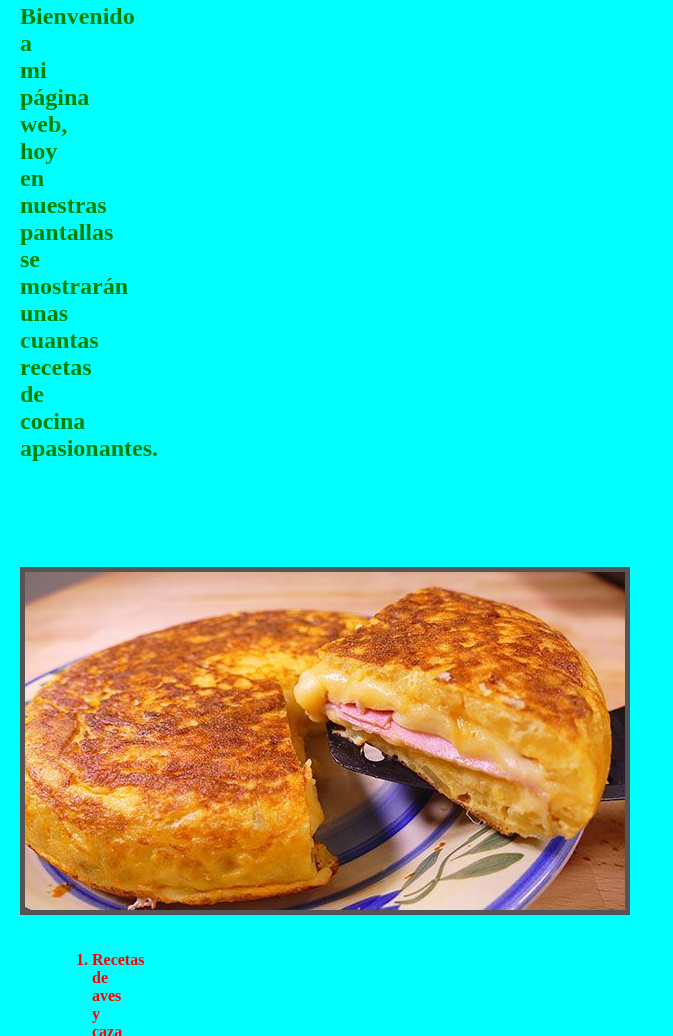
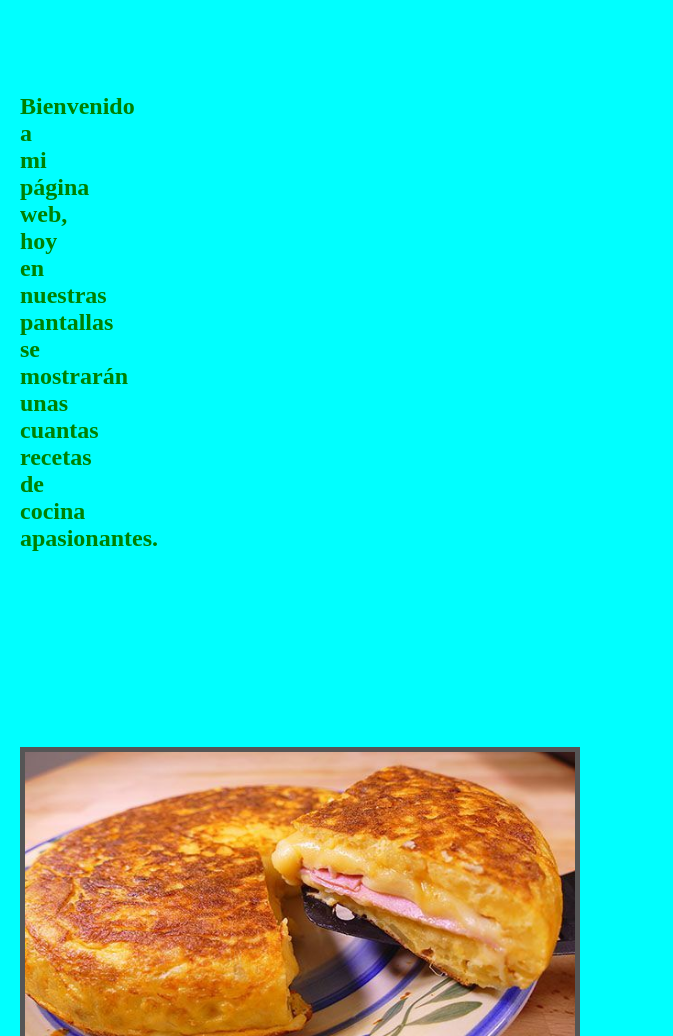
Before and after one commit to ccano1992/css-exercice, a plain HTML site: page index.html in a window 1280 px wide. Shown: the part 282-1318 px from the top of the page, without its empty margins (0-673 px from the left). Drawn offline with Linux system fonts and the light colour scheme.

Commit message:
Update style.css

```diff
--- a/css/style.css
+++ b/css/style.css
@@ -8,9 +8,7 @@ margin-left: 20px;
 
 p	{
 color: blue;
-padding: 10px;
-width: 50px;
-height: 50px;
+padding: 80px;
 }
 
 li 	{
@@ -44,5 +42,7 @@ font-weight: bold;
 }
 
 img	{
+width: 550px;
+height: 300px;
 border: 5px solid #555;
 }
```
